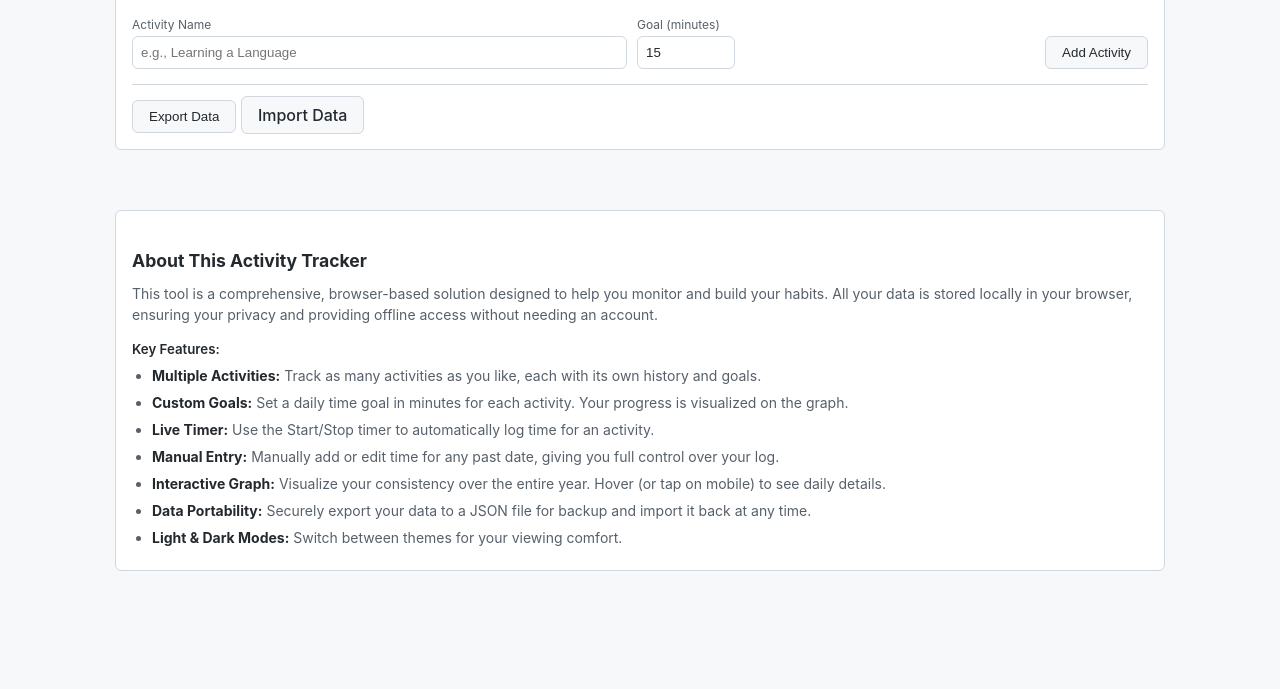
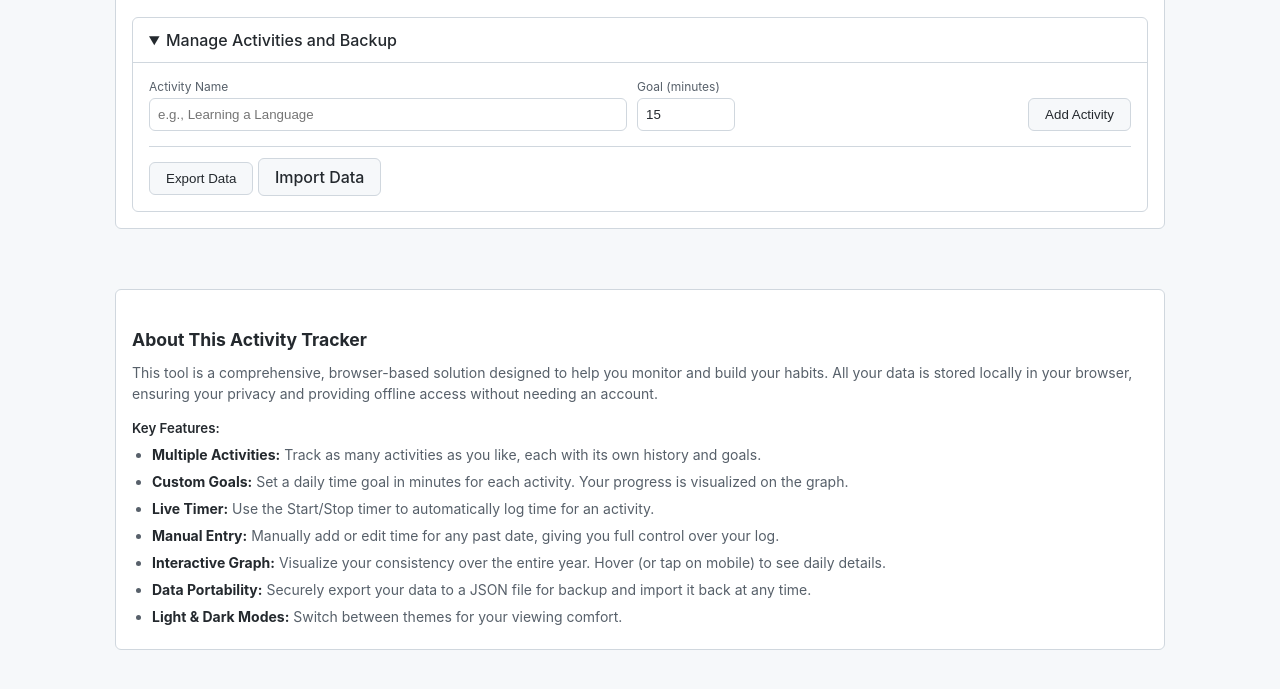
Before and after one commit to xdev23/activity-tracker-html, a plain HTML site: page index.html in a window 1280 px wide. Shown: the part 95-784 px from the top of the page. Drawn offline with Linux system fonts and the light colour scheme.

Commit message:
Update index.html

```diff
--- a/index.html
+++ b/index.html
@@ -218,6 +218,33 @@
         .reorder-btn:hover:not(:disabled) { background-color: var(--btn-hover-bg-color); }
         .reorder-btn:disabled { opacity: 0.3; cursor: not-allowed; }
 
+        /* --- START: Added styles for the collapsible container --- */
+        #manage-activities-section {
+            border: 1px solid var(--border-color);
+            border-radius: 6px;
+            margin-top: 10px;
+            transition: all 0.3s ease;
+        }
+        #manage-activities-section summary {
+            padding: 12px 16px;
+            cursor: pointer;
+            font-weight: 500;
+            list-style-position: inside;
+        }
+        #manage-activities-section[open] > summary {
+            border-bottom: 1px solid var(--border-color);
+        }
+        .collapsible-content-wrapper {
+            padding: 16px;
+        }
+        /* Override original top border and padding for data-io since the wrapper handles it now */
+        .data-io {
+            margin-top: 15px;
+            border-top: 1px solid var(--border-color) !important;
+            padding-top: 15px !important;
+        }
+        /* --- END: Added styles for the collapsible container --- */
+
         @media (max-width: 600px) {
             :root {
                 --day-size: 20px;
@@ -373,6 +400,11 @@
                 </div>
             </h1>
             <p class="tagline">Your personal journey, one day at a time.</p>
+
+            <!-- START: Modified HTML structure for collapsible section -->
+            <details id="manage-activities-section">
+                <summary>Manage Activities and Backup</summary>
+                <div class="collapsible-content-wrapper">
                     <div class="controls">
                         <div class="input-group">
                             <label for="activity-name-input">Activity Name</label>
@@ -389,6 +421,10 @@
                         <label for="import-file" class="btn">Import Data</label>
                         <input type="file" id="import-file" accept=".json" style="display: none;">
                     </div>
+                </div>
+            </details>
+            <!-- END: Modified HTML structure -->
+
         </div>
         <div id="activities-container"></div>
         <div id="archived-container" class="card" style="display: none;">
@@ -442,6 +478,31 @@
             return `${year}-${month}-${day}`;
         }
 
+        // --- START: Corrected function to scroll all activity graphs to today's date ---
+        function scrollToTodayForAllActivities() {
+            // Get all visible activity cards
+            const activityCards = document.querySelectorAll('.activity-card');
+
+            // Loop through each card
+            activityCards.forEach(card => {
+                // Find the 'today' cell and the scroll wrapper *within the current card*
+                const todayCell = card.querySelector('.day.is-today');
+                const scrollWrapper = card.querySelector('.graph-scroll-wrapper');
+
+                if (todayCell && scrollWrapper) {
+                    // Calculate the position to center the 'today' cell
+                    const scrollLeftPosition = todayCell.offsetLeft - (scrollWrapper.offsetWidth / 2) + (todayCell.offsetWidth / 2);
+
+                    // Scroll the wrapper to the calculated position
+                    scrollWrapper.scrollTo({
+                        left: scrollLeftPosition,
+                        behavior: 'auto' // Use 'auto' for instant positioning on load
+                    });
+                }
+            });
+        }
+        // --- END: Corrected function ---
+
         function renderAll() {
             const activeNames = activityOrder.filter(name => activities[name] && !activities[name].isArchived);
             const archivedNames = Object.keys(activities).filter(name => activities[name] && activities[name].isArchived).sort();
@@ -454,6 +515,15 @@
 
             archivedContainer.style.display = archivedNames.length > 0 ? 'block' : 'none';
             reorderBtn.style.display = activeNames.length > 1 ? 'inline-block' : 'none';
+
+            const manageSection = document.getElementById('manage-activities-section');
+            if (manageSection) {
+                manageSection.open = activeNames.length === 0;
+            }
+
+            // --- START: Call the corrected scroll function after rendering everything ---
+            setTimeout(scrollToTodayForAllActivities, 50);
+            // --- END: Call to scroll function ---
         }
 
         function renderActivityCard(name, activityData) {
```
Lines whose indentation alone changed are shown as unchanged.
